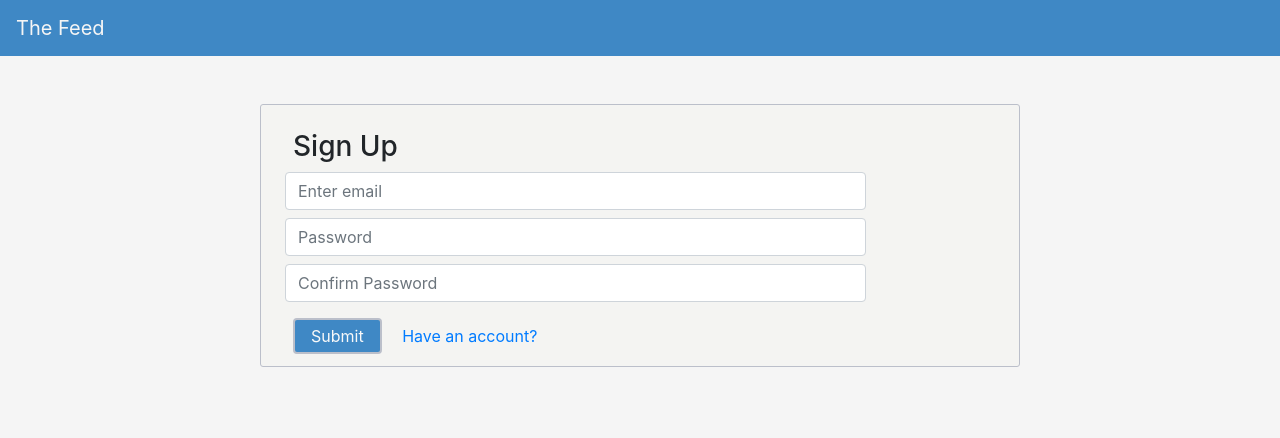
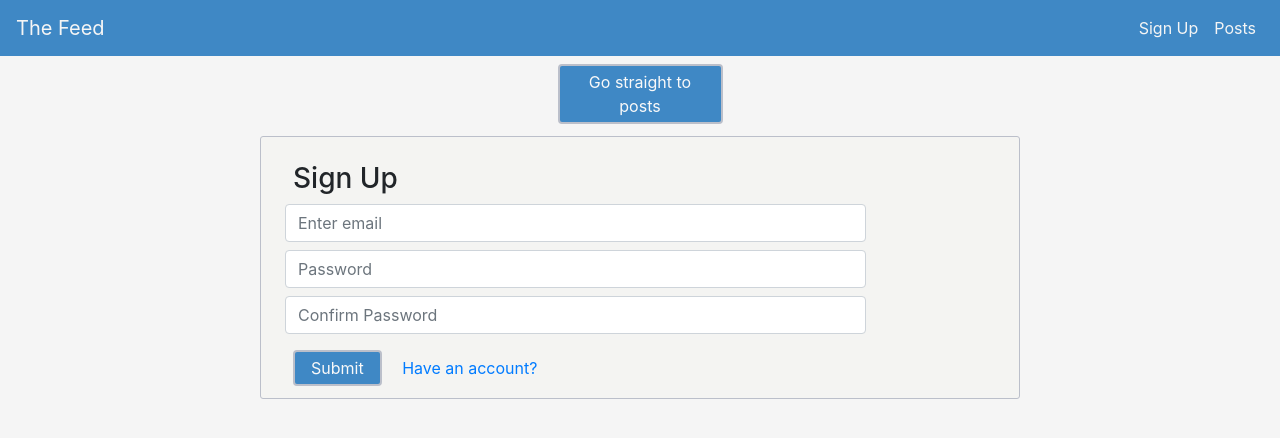
Before and after one commit to AidanKenney/ChatApp-client, a React app: page /#/ in a window 1280 px wide. Shown: the top 438 px of the page. Built offline with nearby package versions, Linux system fonts and the light colour scheme.

Commit message:
Updated auth and nav for non-users to view content

```diff
--- a/src/components/App/App.js
+++ b/src/components/App/App.js
@@ -64,13 +64,13 @@ class App extends Component {
           <AuthenticatedRoute user={user} path='/change-password/' render={() => (
             <ChangePassword msgAlert={this.msgAlert} user={user} />
           )} />
-          <AuthenticatedRoute exact user={user} path='/posts/' render={() => (
+          <Route exact user={user} path='/posts/' render={() => (
             <CreatePost msgAlert={this.msgAlert} user={user} />
           )} />
-          <AuthenticatedRoute exact user={user} path='/posts/' render={() => (
+          <Route exact user={user} path='/posts/' render={() => (
             <MessageBoard msgAlert={this.msgAlert} user={user} />
           )} />
-          <AuthenticatedRoute exact user={user} path='/posts/:id/' render={() => (
+          <Route exact user={user} path='/posts/:id/' render={() => (
             <OnePost msgAlert={this.msgAlert} user={user} />
           )} />
           <AuthenticatedRoute exact user={user} path='/posts/:id/edit/' render={() => (
@@ -82,7 +82,7 @@ class App extends Component {
           <AuthenticatedRoute exact user={user} path='/profile/' render={() => (
             <UserProfile msgAlert={this.msgAlert} user={user} />
           )} />
-          <AuthenticatedRoute exact user={user} path='/profile/:id/' render={() => (
+          <Route exact user={user} path='/profile/:id/' render={() => (
             <OtherUserProfile msgAlert={this.msgAlert} user={user}/>
           )} />
         </main>
--- a/src/components/Board/MessageBoard.js
+++ b/src/components/Board/MessageBoard.js
@@ -20,8 +20,8 @@ class MessageBoard extends Component {
       url: apiUrl + '/posts/',
       method: 'GET',
       headers: {
-        'Content-Type': 'application/json',
-        'Authorization': `Token ${this.props.user.token}`
+        'Content-Type': 'application/json'
+        // 'Authorization': `Token ${this.props.user.token}`
       }
     })
       .then(res => this.setState({ posts: res.data.posts }))
@@ -34,8 +34,8 @@ class MessageBoard extends Component {
         url: apiUrl + '/posts/',
         method: 'GET',
         headers: {
-          'Content-Type': 'application/json',
-          'Authorization': `Token ${this.props.user.token}`
+          'Content-Type': 'application/json'
+          // 'Authorization': `Token ${this.props.user.token}`
         }
       })
         .then(res => this.setState({ posts: res.data.posts }))
--- a/src/components/Comment/Comments.js
+++ b/src/components/Comment/Comments.js
@@ -60,7 +60,7 @@ class Comments extends Component {
 
             <ContentWrapper>{comment.content}, by <Link to={`/profile/${comment.owner.id}`}>{comment.owner.email}</Link></ContentWrapper>
 
-            { this.props.user.id === comment.owner.id ? userOptions(comment) : '' }
+            { this.props.user && this.props.user.id === comment.owner.id ? userOptions(comment) : '' }
 
           </GridWrapper>
         ))}
--- a/src/components/Comment/CreateComment.js
+++ b/src/components/Comment/CreateComment.js
@@ -1,5 +1,5 @@
 import React, { Component } from 'react'
-import { withRouter } from 'react-router-dom'
+import { withRouter, Link } from 'react-router-dom'
 
 import axios from 'axios'
 import apiUrl from '../../apiConfig'
@@ -7,7 +7,7 @@ import apiUrl from '../../apiConfig'
 import Form from 'react-bootstrap/Form'
 import { FontAwesomeIcon } from '@fortawesome/react-fontawesome'
 import { faPlus } from '@fortawesome/free-solid-svg-icons'
-import { StylishButton, FormWrapper } from '../StyledComponents/StyledComponents'
+import { StylishButton, FormWrapper, BasicWrapper } from '../StyledComponents/StyledComponents'
 
 class CreateComment extends Component {
   constructor (props) {
@@ -66,8 +66,7 @@ class CreateComment extends Component {
   }
 
   render () {
-    return (
-      <div>
+    const loggedInUser = (
       <div className="form-area">
         <FormWrapper onSubmit={this.handleSubmit}>
           <br styles="clear:both" />
@@ -87,6 +86,15 @@ class CreateComment extends Component {
           <StylishButton type="submit" className="btn btn-primary" ><FontAwesomeIcon icon={faPlus} /></StylishButton>
         </FormWrapper>
       </div>
+    )
+    const noLoggedInUser = (
+      <BasicWrapper>
+        <Link to="/sign-up/">Sign in to make a comment</Link>
+      </BasicWrapper>
+    )
+    return (
+      <div>
+        { this.props.user ? loggedInUser : noLoggedInUser }
       </div>
     )
   }
--- a/src/components/Header/Header.js
+++ b/src/components/Header/Header.js
@@ -10,6 +10,13 @@ const authenticatedOptions = (
   </Fragment>
 )
 
+const unauthenticatedOptions = (
+  <Fragment>
+    <Nav.Link href="#sign-up">Sign Up</Nav.Link>
+    <Nav.Link href="#posts">Posts</Nav.Link>
+  </Fragment>
+)
+
 const Header = ({ user }) => (
   <Navbar className="header" expand="md">
     <Navbar.Brand className="header" href="#posts/">
@@ -19,7 +26,7 @@ const Header = ({ user }) => (
     <Navbar.Collapse id="basic-navbar-nav">
       <Nav className="ml-auto">
         { user && <span className="navbar-text mr-2">Welcome, {user.email}</span>}
-        { user ? authenticatedOptions : '' }
+        { user ? authenticatedOptions : unauthenticatedOptions }
       </Nav>
     </Navbar.Collapse>
   </Navbar>
--- a/src/components/Post/CreatePost.js
+++ b/src/components/Post/CreatePost.js
@@ -1,10 +1,10 @@
-import React, { Component } from 'react'
-import { withRouter } from 'react-router-dom'
+import React, { Component, Fragment } from 'react'
+import { withRouter, Link } from 'react-router-dom'
 import axios from 'axios'
 import apiUrl from '../../apiConfig'
 
 import Form from 'react-bootstrap/Form'
-import { BoardButton, BasicWrapper } from '../StyledComponents/StyledComponents'
+import { BoardButton, BasicWrapper, SignUpButtonWrapper, SignUpButton } from '../StyledComponents/StyledComponents'
 
 class CreatePost extends Component {
   constructor (props) {
@@ -64,7 +64,7 @@ class CreatePost extends Component {
   }
 
   render () {
-    return (
+    const loggedInUser = (
       <BasicWrapper>
         <Form onSubmit={this.handleSubmit}>
           <label>Create a post, start talking</label>
@@ -96,6 +96,17 @@ class CreatePost extends Component {
         </Form>
       </BasicWrapper>
     )
+
+    const noLoggedInUser = (
+      <SignUpButtonWrapper><Link to="/sign-up/"><SignUpButton>Sign in to make a post</SignUpButton></Link>
+      </SignUpButtonWrapper>
+    )
+
+    return (
+      <Fragment>
+        { this.props.user ? loggedInUser : noLoggedInUser }
+      </Fragment>
+    )
   }
 }
 
--- a/src/components/Post/OnePost.js
+++ b/src/components/Post/OnePost.js
@@ -34,8 +34,8 @@ class OnePost extends Component {
       url: apiUrl + '/posts/' + this.props.match.params.id + '/',
       method: 'GET',
       headers: {
-        'Content-Type': 'application/json',
-        'Authorization': `Token ${this.props.user.token}`
+        'Content-Type': 'application/json'
+        // 'Authorization': `Token ${this.props.user.token}`
       }
     })
       .then(res => this.setState({ post: res.data.post }))
@@ -47,8 +47,8 @@ class OnePost extends Component {
         url: apiUrl + '/posts/' + this.props.match.params.id + '/',
         method: 'GET',
         headers: {
-          'Content-Type': 'application/json',
-          'Authorization': `Token ${this.props.user.token}`
+          'Content-Type': 'application/json'
+          // 'Authorization': `Token ${this.props.user.token}`
         }
       })
         .then(res => this.setState({ post: res.data.post }))
@@ -132,8 +132,8 @@ class OnePost extends Component {
         url: apiUrl + '/votes/',
         method: 'POST',
         headers: {
-          'Content-Type': 'application/json',
-          'Authorization': `Token ${this.props.user.token}`
+          'Content-Type': 'application/json'
+          // 'Authorization': `Token ${this.props.user.token}`
         },
         data: {
           vote: {
@@ -174,7 +174,7 @@ class OnePost extends Component {
         <StylishButton onClick={this.handleDelete}><FontAwesomeIcon icon={faTrashAlt} /> Delete</StylishButton>
       </ButtonWrapper>
     )
-    const noVotes = this.state.post.votes.filter(item => item.owner.id === this.props.user.id).length === 0
+    const noVotes = this.props.user && this.state.post.votes.filter(item => item.owner.id === this.props.user.id).length === 0
     const voteTally = (
       <LikeFeatureWrapper className="row">
         <LikeButtonWrapper className="col-6">
@@ -187,6 +187,7 @@ class OnePost extends Component {
         </LikeButtonWrapper>
       </LikeFeatureWrapper>
     )
+
     return (
       <Wrapper>
         <GridWrapper>
@@ -196,7 +197,11 @@ class OnePost extends Component {
             <h6>{this.state.post.content}</h6>
           </PostWrapper>
 
-          { this.props.user.id === this.state.post.owner.id ? userOptions : voteTally }
+          { this.props.user &&
+            this.props.user.id === this.state.post.owner.id
+            ? userOptions
+            : voteTally
+          }
 
         </GridWrapper>
 
--- a/src/components/Profile/OtherUserProfile.js
+++ b/src/components/Profile/OtherUserProfile.js
@@ -22,8 +22,8 @@ class UserProfile extends Component {
       url: apiUrl + '/posts/',
       method: 'GET',
       headers: {
-        'Content-Type': 'application/json',
-        'Authorization': `Token ${this.props.user.token}`
+        'Content-Type': 'application/json'
+        // 'Authorization': `Token ${this.props.user.token}`
       }
     })
       .then(res => res.data.posts.filter(post => post.owner.id === parseInt(this.props.match.params.id)))
--- a/src/components/SignUp/SignUp.js
+++ b/src/components/SignUp/SignUp.js
@@ -1,11 +1,11 @@
-import React, { Component } from 'react'
+import React, { Component, Fragment } from 'react'
 import { withRouter, Link } from 'react-router-dom'
 
 import { signUp, signIn } from '../../api/auth'
 import messages from '../AutoDismissAlert/messages'
 
 import Form from 'react-bootstrap/Form'
-import { BoardButton, BasicWrapper } from '../StyledComponents/StyledComponents'
+import { BoardButton, BasicWrapper, SignUpButton, SignUpButtonWrapper } from '../StyledComponents/StyledComponents'
 
 class SignUp extends Component {
   constructor () {
@@ -50,8 +50,11 @@ class SignUp extends Component {
     const { email, password, passwordConfirmation } = this.state
 
     return (
+      <Fragment>
+        <SignUpButtonWrapper><Link to="/posts/"><SignUpButton>Go straight to posts</SignUpButton></Link>
+        </SignUpButtonWrapper>
         <div className="row">
-        <BasicWrapper className="col-sm-10 col-md-8 mx-auto mt-5" auth>
+          <BasicWrapper className="col-sm-10 col-md-8 mx-auto mt-1" auth>
             <h3>Sign Up</h3>
             <Form onSubmit={this.onSignUp}>
               <Form.Group controlId="email">
@@ -93,6 +96,7 @@ class SignUp extends Component {
             </Form>
           </BasicWrapper>
         </div>
+      </Fragment>
     )
   }
 }
--- a/src/components/StyledComponents/StyledComponents.js
+++ b/src/components/StyledComponents/StyledComponents.js
@@ -127,3 +127,32 @@ export const ContentWrapper = styled.div`
    margin: 0.5em 0.5em;
    word-wrap: break-word;
  `
+
+export const SignUpButton = styled.div`
+  background: #3F88C5;
+  border-radius: 4px;
+  border: 2px solid #BBBFCA;
+  color: #F9F9F9;
+  margin: 0.5em 0.15em;
+  padding: 0.25em 0.5em;
+  max-width: 165px;
+  text-align: center;
+  text-decoration: none;
+
+  &:hover {
+    background: #F9F9F9;
+    border: 2px solid #E94F37;
+    color: #3F88C5;
+    text-decoration: none;
+  }
+
+  &:disabled {
+    background: #DCDCDC;
+    border: 2px solid #BBBFCA;
+    color: #696969;
+  }
+  `
+export const SignUpButtonWrapper = styled.div`
+   display: flex;
+   justify-content: center;
+ `
--- a/src/index.scss
+++ b/src/index.scss
@@ -26,3 +26,8 @@ body {
 .navbar-light .navbar-nav .nav-link {
   color: #F5F5F5;
 }
+
+.sign-up-button {
+  display: flex;
+  justify-self: center;
+}
```
Lines whose indentation alone changed are shown as unchanged.
